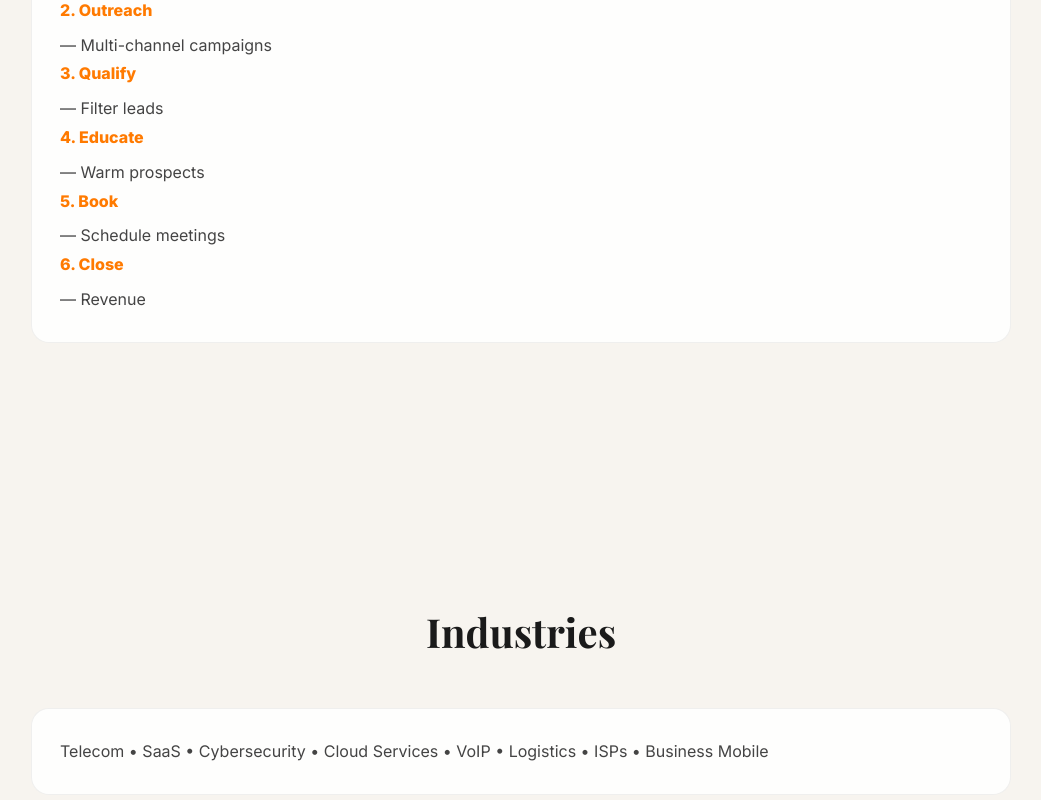
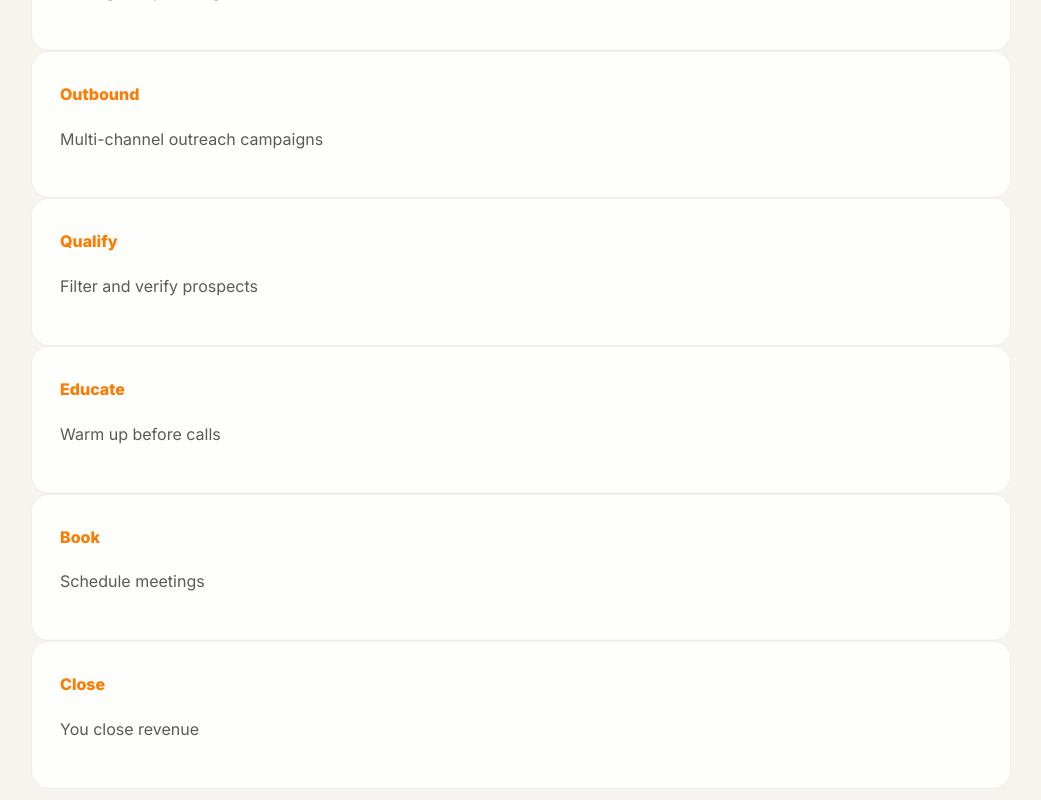
Before and after one commit to youssefamrr0582-debug/leadex-au, a React (Vite) app: page / in a window 1280 px wide. Shown: the part 1680-2480 px from the top of the page, without its empty margins (119-1160 px from the left). Built offline with nearby package versions, Linux system fonts and the light colour scheme.

Commit message:
Update App.jsx

```diff
--- a/src/App.jsx
+++ b/src/App.jsx
@@ -58,13 +58,20 @@ export default function App() {
       <section id="how" className="section">
         <h2>How It Works</h2>
 
-        <div className="card">
-          <b className="orange">1. Define ICP</b> — Target customers<br />
-          <b className="orange">2. Outreach</b> — Multi-channel campaigns<br />
-          <b className="orange">3. Qualify</b> — Filter leads<br />
-          <b className="orange">4. Educate</b> — Warm prospects<br />
-          <b className="orange">5. Book</b> — Schedule meetings<br />
-          <b className="orange">6. Close</b> — Revenue
+        <div className="grid">
+          {[
+            ["Define ICP", "We align on your target customers"],
+            ["Outbound", "Multi-channel outreach campaigns"],
+            ["Qualify", "Filter and verify prospects"],
+            ["Educate", "Warm up before calls"],
+            ["Book", "Schedule meetings"],
+            ["Close", "You close revenue"]
+          ].map((i, idx) => (
+            <div key={idx} className="card">
+              <b>{i[0]}</b>
+              <p>{i[1]}</p>
+            </div>
+          ))}
         </div>
       </section>
 
@@ -72,8 +79,24 @@ export default function App() {
       <section id="industries" className="section">
         <h2>Industries</h2>
 
-        <div className="card">
-          Telecom • SaaS • Cybersecurity • Cloud Services • VoIP • Logistics • ISPs • Business Mobile
+        <div className="grid">
+          {[
+            "Telecom",
+            "SaaS",
+            "Cybersecurity",
+            "Cloud Services",
+            "VoIP",
+            "Logistics",
+            "ISPs",
+            "Business Mobile",
+            "Solar",
+            "Commercial Cleaning"
+          ].map((i, idx) => (
+            <div key={idx} className="card">
+              <b>{i}</b>
+              <p>High-quality appointment setting</p>
+            </div>
+          ))}
         </div>
       </section>
 
@@ -85,7 +108,7 @@ export default function App() {
           Tailored pricing based on:<br /><br />
           • Lead volume<br />
           • Seats capacity<br />
-          • Targeting complexity<br /><br />
+          • Target complexity<br /><br />
           Everything is aligned upfront for clarity and scale.
         </div>
       </section>
@@ -95,7 +118,7 @@ export default function App() {
         <h2>Guarantee</h2>
 
         <div className="card highlight">
-          <b className="orange">80% Minimum Show Rate Guarantee</b><br /><br />
+          <b>80% Minimum Show Rate Guarantee</b><br /><br />
           If performance drops below 80%, we compensate with extra meetings or credit.
         </div>
       </section>
```
